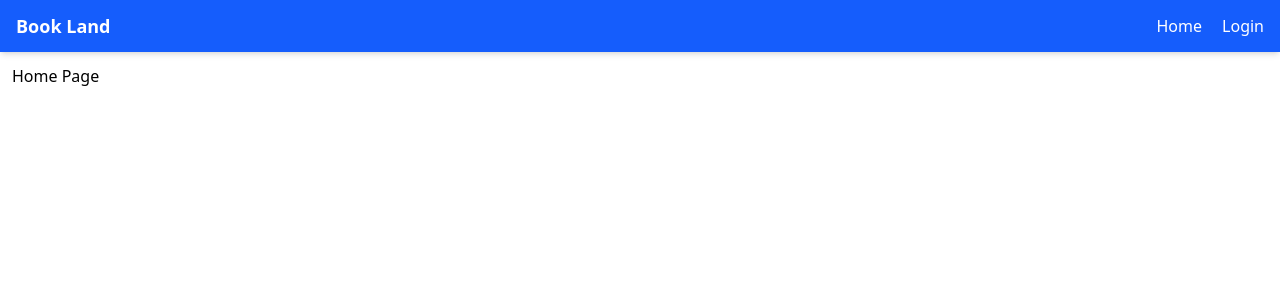
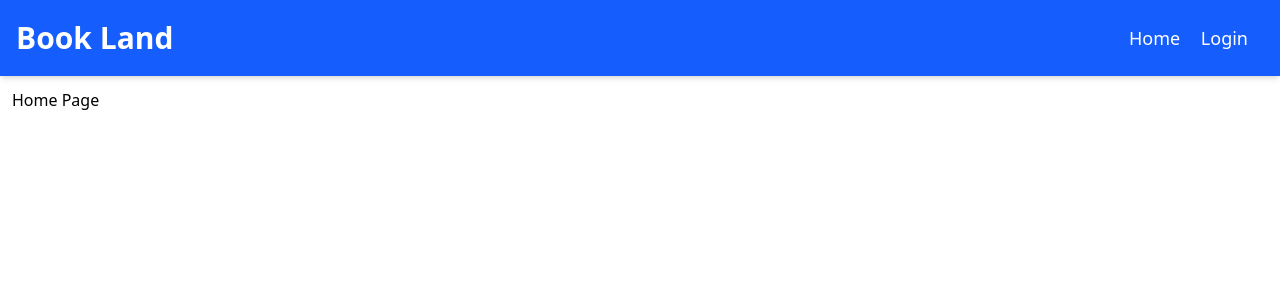
Before and after one commit to masakiwakabayashi/vue_book_sns, a Vue app: page / in a window 1280 px wide. Shown: the top 300 px of the page. Built offline with nearby package versions, Linux system fonts and the light colour scheme; no server answers; the HTML template or start-up script is replaced by a standard one.

Commit message:
edit page cpmponents file name

```diff
--- a/src/App.vue
+++ b/src/App.vue
@@ -7,19 +7,19 @@ import { RouterLink, RouterView } from 'vue-router'
 
 <template>
   <header class="bg-blue-600 text-white shadow-md">
-    <div class="wrapper max-w-7xl mx-auto px-4 py-3">
+    <div class="wrapper max-w-7xl mx-auto px-4 py-5">
       <nav class="flex justify-between items-center">
-        <div class="text-lg font-bold">Book Land</div>
-        <div class="space-x-4">
+        <div class="text-3xl font-bold">Book Land</div>
+        <div class="space-x-4 mr-4">
           <RouterLink
             to="/"
-            class="hover:text-blue-200 transition-colors duration-200"
+            class="text-lg hover:text-blue-200 transition-colors duration-200"
           >
             Home
           </RouterLink>
           <RouterLink
             to="/login"
-            class="hover:text-blue-200 transition-colors duration-200"
+            class="text-lg hover:text-blue-200 transition-colors duration-200"
           >
             Login
           </RouterLink>
--- a/src/router/index.ts
+++ b/src/router/index.ts
@@ -1,5 +1,5 @@
 import { createRouter, createWebHistory } from 'vue-router'
-import HomeView from '../views/HomeView.vue'
+import Home from '../views/Home.vue'
 import { supabase } from '@/lib/supabaseClient'
 
 const router = createRouter({
@@ -8,12 +8,12 @@ const router = createRouter({
     {
       path: '/',
       name: 'home',
-      component: HomeView,
+      component: Home,
     },
     {
       path: '/login',
       name: 'login',
-      component: () => import('../views/LoginView.vue'),
+      component: () => import('../views/Login.vue'),
     },
   ],
 });
--- a/src/views/HomeView.vue
+++ b/src/views/Home.vue
@@ -21,5 +21,10 @@ onMounted(getCurrentUser);
   <div>
     <h1 class="p-3">Home Page</h1>
     <p>{{ user?.email }}</p>
+    <!--  -->
+
+
+
+
   </div>
 </template>
```
Also changed, not shown: src/views/Login.vue (renamed from src/views/LoginView.vue).
